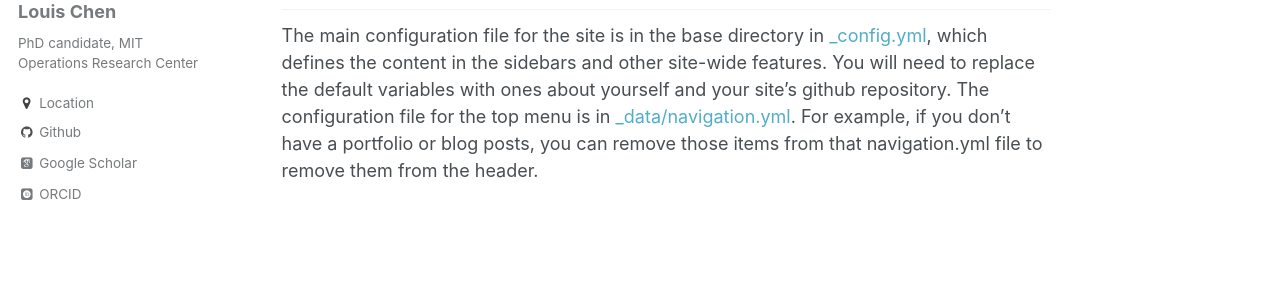
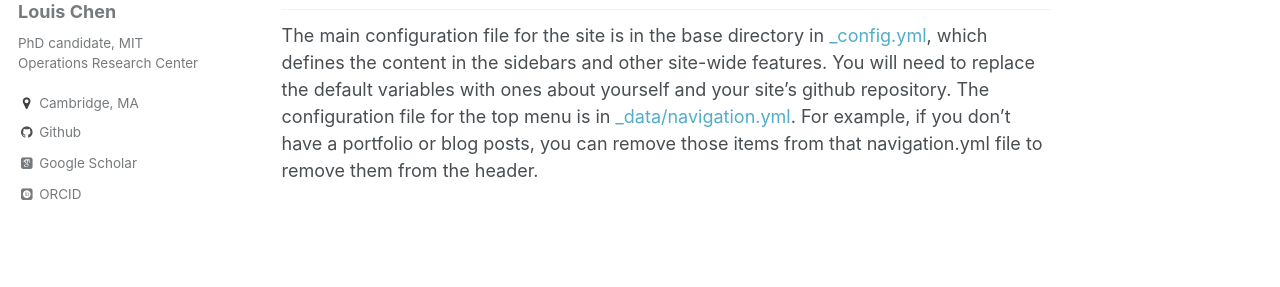
Before and after one commit to LouisLChen/LouisLChen.github.io, a Jekyll site: the page built from _pages/about.md, in a window 1280 px wide. Shown: the part 261-548 px from the top of the page. Built offline with Jekyll 4.4.1, drawn with Linux system fonts in a browser that asks for light colours; some web fonts are replaced.

Commit message:
Update _config.yml

```diff
--- a/_config.yml
+++ b/_config.yml
@@ -82,7 +82,7 @@ author:
   name             : "Louis Chen"
   avatar           : "profile.png"
   bio              : "PhD candidate, MIT Operations Research Center"
-  location         : "Location"
+  location         : "Cambridge, MA"
   employer         :
   googlescholar    : "http://yourfullgooglescholarurl.com"
   email            :
```
